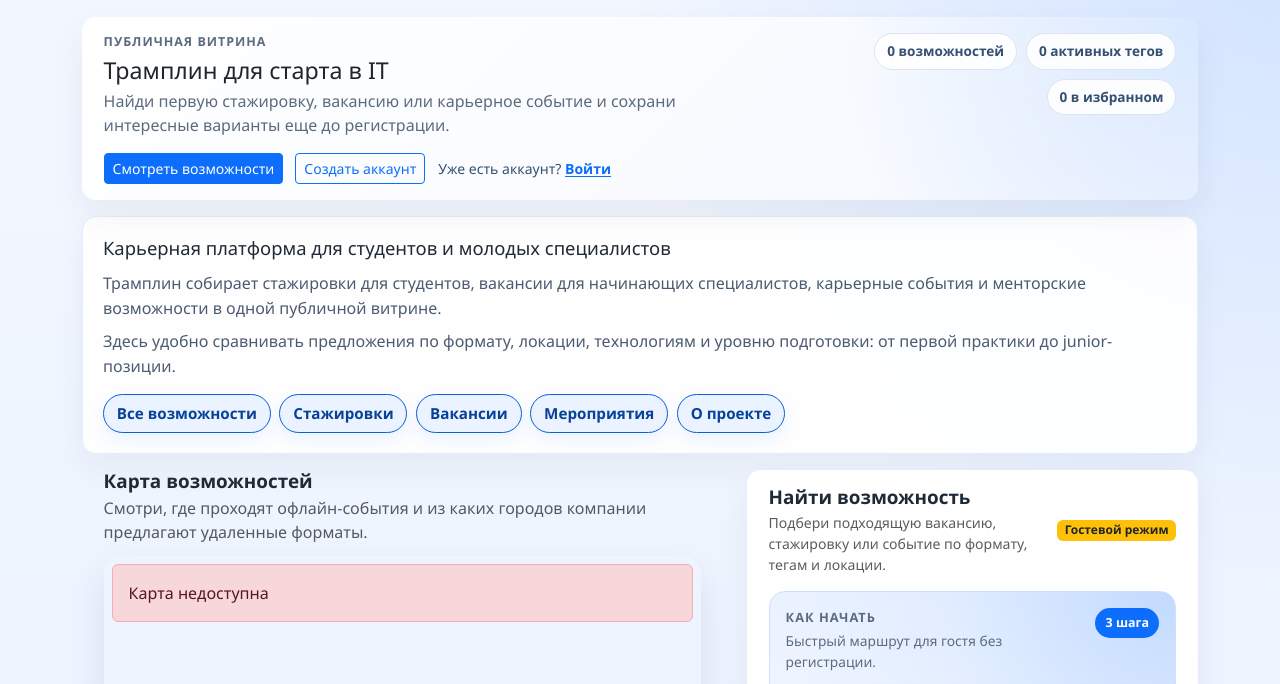
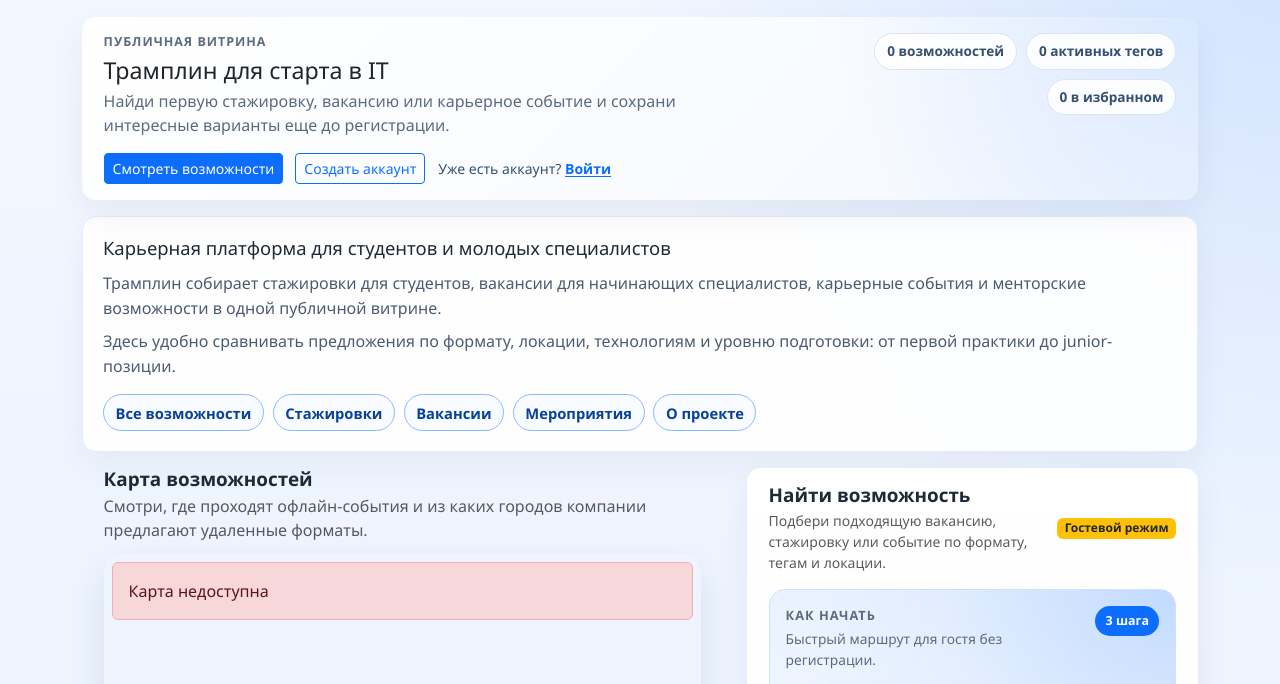
Before and after one commit to NerdySnake6/if-else-hackathon-2026, a website built with Vite: page frontend/index.html in a window 1280 px wide. Shown: the part 63-747 px from the top of the page. Built offline with nearby package versions, Linux system fonts and the light colour scheme; no server answers.

Commit message:
Button fix

```diff
--- a/frontend/src/style.css
+++ b/frontend/src/style.css
@@ -272,12 +272,11 @@ body {
 .public-route-link {
     display: inline-flex;
     align-items: center;
-    border: 1px solid #0b5ed7;
+    border: 1px solid #8bb9ff;
     border-radius: 999px;
-    background: #eaf3ff;
-    padding: 0.42rem 0.8rem;
-    font-size: 0.95rem;
-    box-shadow: 0 8px 18px rgba(13, 110, 253, 0.08);
+    background: #f8fbff;
+    padding: 0.38rem 0.72rem;
+    font-size: 0.92rem;
 }
 
 .public-route-link:hover,
@@ -290,10 +289,10 @@ body {
 
 .public-route-link:hover,
 .public-route-link:focus-visible {
-    background: #0b5ed7;
-    color: #fff;
+    background: #eaf3ff;
+    border-color: #0b5ed7;
+    color: #052c65;
     text-decoration: none;
-    box-shadow: 0 10px 22px rgba(13, 110, 253, 0.18);
 }
 
 .opportunity-title-link {
```
